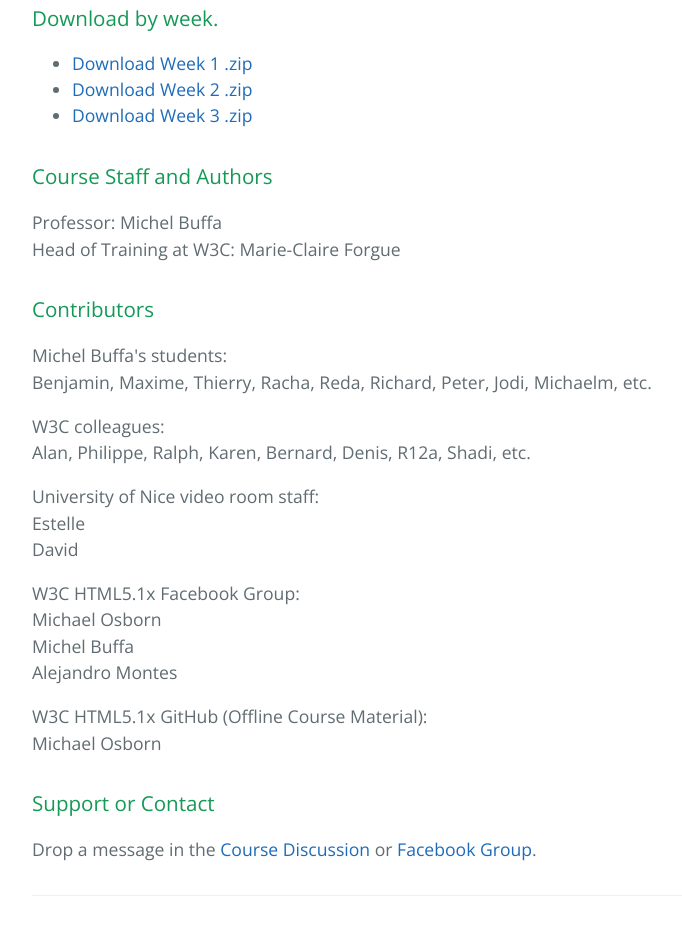
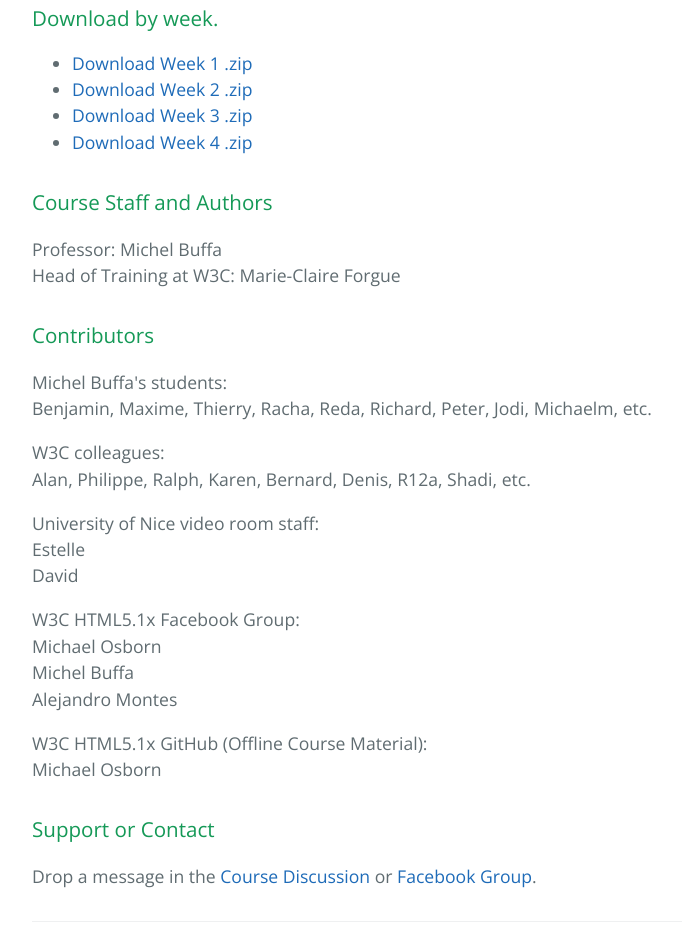
Before and after one commit to EdxStudents/W3C_HTML5.1x, a plain HTML site: page index.html in a window 1280 px wide. Shown: the part 872-1801 px from the top of the page, without its empty margins (192-874 px from the left). Drawn offline with nearby package versions, Linux system fonts and the light colour scheme.

Commit message:
Update index.html

```diff
--- a/index.html
+++ b/index.html
@@ -39,6 +39,7 @@
   <li><a href="https://github.com/EdxStudents/W3C_HTML5.1x_Week_1/zipball/master">Download Week 1 .zip</a></li>
   <li><a href="https://github.com/EdxStudents/W3C_HTML5.1x_Week_2/zipball/master">Download Week 2 .zip</a></li>
   <li><a href="https://github.com/EdxStudents/W3C_HTML5.1x_Week_3/zipball/master">Download Week 3 .zip</a></li>
+  <li><a href="https://github.com/EdxStudents/W3C_HTML5.1x_Week_4/zipball/master">Download Week 4 .zip</a></li>
 </ul>
 
 <h3>
```
